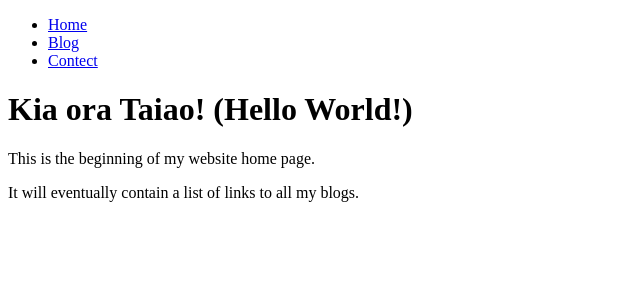
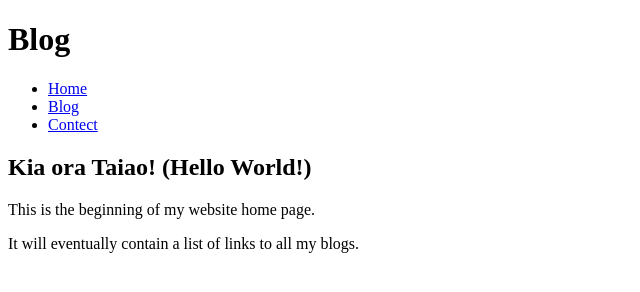
Before and after one commit to AdamCalkin/AdamCalkin.github.io, a plain HTML site: page index.html in a window 1280 px wide. Shown: the whole page, without its empty margins (0-640 px from the left). Drawn offline with Linux system fonts and the light colour scheme.

Commit message:
add_title

```diff
--- a/index.html
+++ b/index.html
@@ -4,6 +4,8 @@
     <title>My blog</title>
   </head>
   <body>
+
+    <h1>Blog</h1>
 
     <nav>
 
@@ -17,7 +19,7 @@
 
     <main>
 
-        <h1>Kia ora Taiao! (Hello World!)</h1>
+        <h2>Kia ora Taiao! (Hello World!)</h2>
 
         <p> This is the beginning of my website home page.</p>
 
```
